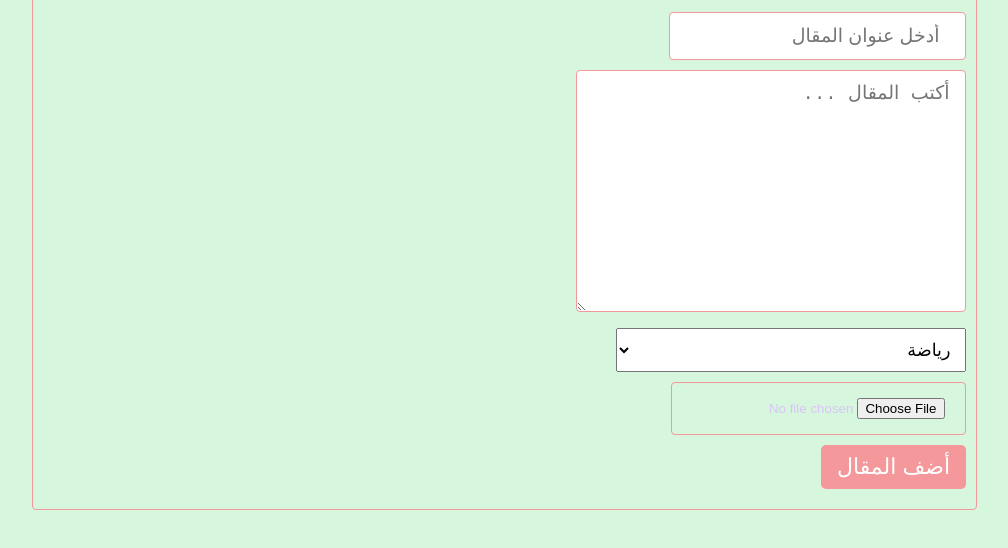
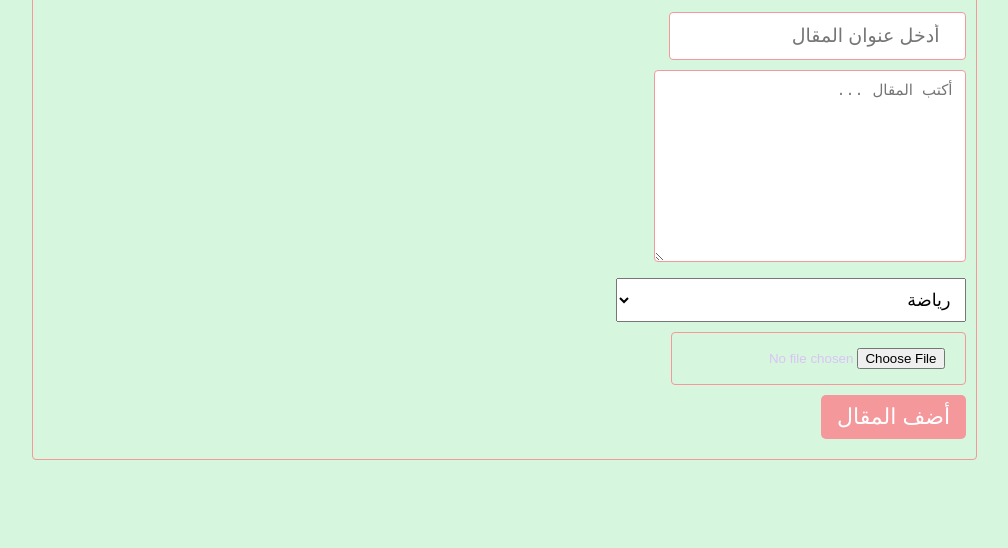
Before and after one commit to anassdev86/fatiBlog, a website: page public/index.html in a window 1280 px wide. Shown: the part 178-726 px from the top of the page, without its empty margins (136-1144 px from the left). Drawn offline with Linux system fonts and the light colour scheme.

Commit message:
test test

```diff
--- a/public/styles/main-style.css
+++ b/public/styles/main-style.css
@@ -77,8 +77,8 @@ input[type="text"]:focus ~ label{
 
 .form_text{
     outline: none;
-    padding: 1rem 1.5rem;
-    font-size: 1.9rem;
+    padding: 1rem 1.2rem;
+    font-size: 1.5rem;
 }
 
 select{
```
